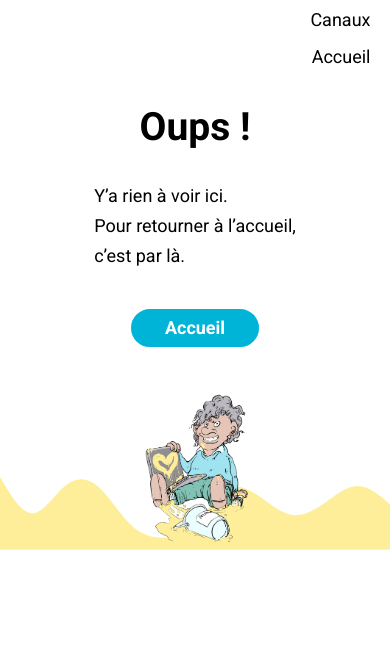
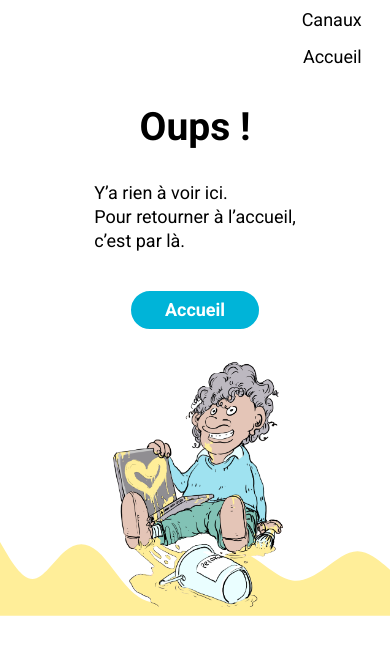
Before and after one commit to NatCanCode/talky-walky, a plain HTML site: page page404.html in a window 390 px wide. Shown: the part 68-722 px from the top of the page. Drawn offline with Linux system fonts and the light colour scheme.

Commit message:
Add files via upload

```diff
--- a/page404.html
+++ b/page404.html
@@ -16,8 +16,8 @@
         <nav class="flex">
             <img class="logo-header flex" src="./images/logo-header.png" alt="logo-mots-talky-walky-cordage-deux-pots-de-yaourts">
             <div class="nav-right flex">
-                <a href="#accueil">Accueil</a>
-                <a href="#canaux">Canaux</a>
+                <a class="nav-padding" href="#accueil">Accueil</a>
+                <a class="nav-padding" href="#canaux">Canaux</a>
                 <button><a href="#login">Connexion</a></button>
             </div>
         </nav>
--- a/style404.css
+++ b/style404.css
@@ -48,7 +48,7 @@ button a:hover{
 }
 li{
     list-style: none;
-    line-height: 30px;
+    line-height: 24px;
 }
 
 /* HEADER */
@@ -93,12 +93,11 @@ h1{
 }
 p{
     font-size: clamp(14px, 10vw, 18px);
+    line-height: 1.5;
 }
 .logo{
     width: 65%;
 }
-
-/* 404 */
 .cartoon-404{
     width: 30%;
 }
@@ -120,8 +119,8 @@ p{
     margin-top: 20%;
 }
 .oups-text{
-    margin-top: -50%;
-    margin-bottom: -50%;
+    margin-top: -60%;
+    margin-bottom: -60%;
 }
 .oups-vague-jaune{
     position: relative;
@@ -135,14 +134,14 @@ p{
     .oups{
         margin-top: 0% !important;
     }
+    .cartoon-404{
+        margin-top: -10% !important;
+    }
 }
 
 @media screen and (max-width: 375px){
     .oups{
-        margin-top: 20%;
-    }
-    .cartoon-404{
-        width: 37%;
+        margin-top: 22%;
     }
 }
 
@@ -159,11 +158,17 @@ p{
         align-items: flex-end;
         padding-right: 5%;
     }
+    .nav-padding{
+        padding-right: 5%;
+    }
     .oups-container{
         margin-top: 30% !important;
     }
     .oups{
         width: 100% !important;
+    }
+    .cartoon-404{
+        width: 50% !important;
     }
 }
 
@@ -190,6 +195,10 @@ p{
         margin-top: 10%;
         margin-bottom: 10%;
     }
+    .cartoon-404{
+        width: 45%;
+        margin-top: -10%;
+    }
     .oups-vague-jaune{
         bottom: 0%;
     }
```
